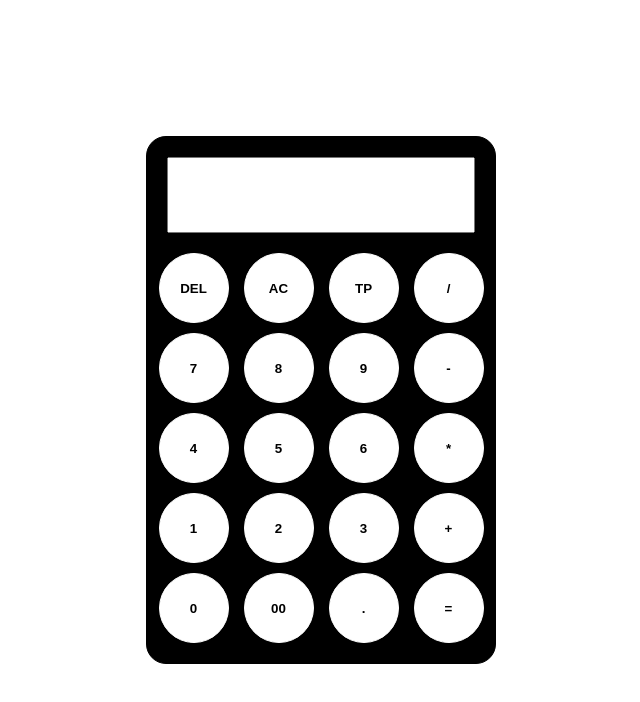
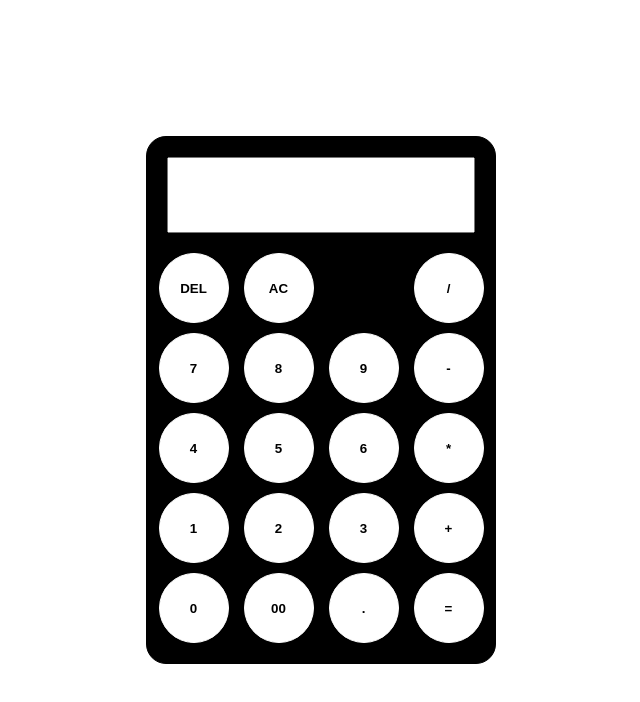
Before and after one commit to SireeC/Calculator, a plain HTML site: page index.html in a window 1280 px wide. Shown: the whole page, without its empty margins (319-959 px from the left). Drawn offline with Linux system fonts and the light colour scheme.

Commit message:
Refactor style.css for improved structure and styling

```diff
--- a/style.css
+++ b/style.css
@@ -56,6 +56,10 @@
                 text-transform: uppercase;
 
             }
+            #tp{
+                background-color: black;
+                border: 1px solid black;
+            }
             button:hover{
                 background-color: grey;
                 border: 1px solid grey;
```
